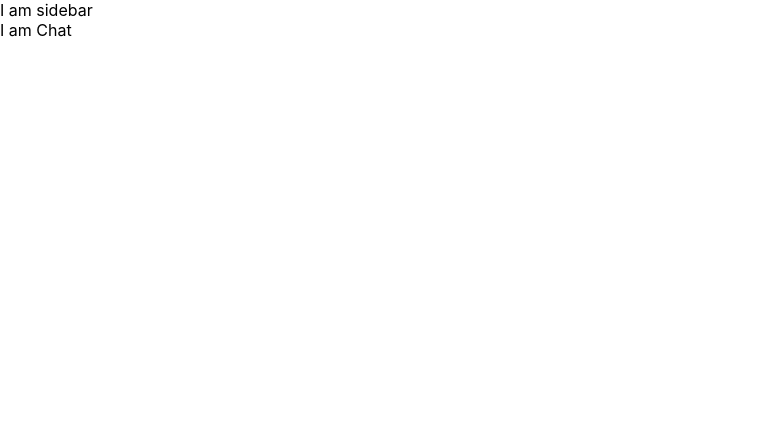
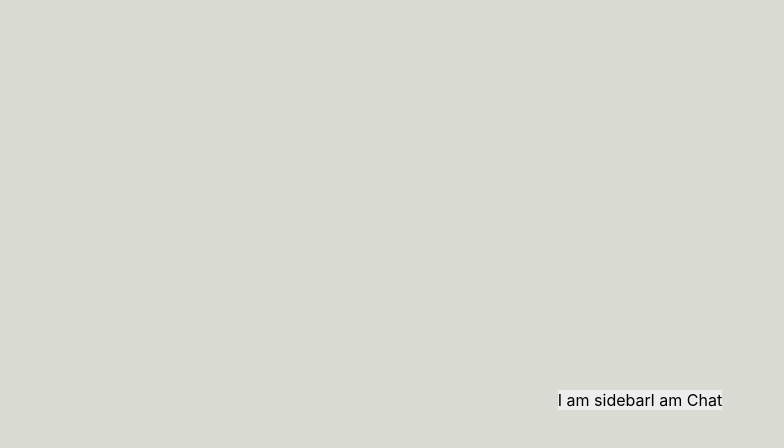
Before and after one commit to aniruddhparwal/whatsapp-clone, a React (Create React App) app: page / in a window 1280 px wide. Shown: the top 448 px of the page, without its empty margins (0-784 px from the left). Built offline with nearby package versions, Linux system fonts and the light colour scheme.

Commit message:
app body setup

```diff
--- a/src/App.js
+++ b/src/App.js
@@ -6,8 +6,10 @@ import './CSS/style.css';
 function App() {
   return (
     <div className="app">
-      <Sidebar />
-      <Chat />
+      <div className="app__body">
+        <Sidebar />
+        <Chat />
+      </div>
     </div>
   );
 }
--- /dev/null
+++ b/src/CSS/_app.scss
@@ -0,0 +1,11 @@
+.app{
+    display: grid;
+    place-items: center;
+    height: 100vh;
+    background-color:#dadbd3;
+}
+
+.app__body{
+    display: flex;
+    background-color: #ededed;
+}
--- a/src/CSS/style.css
+++ b/src/CSS/style.css
@@ -1 +1,15 @@
-/* No CSS *//*# sourceMappingURL=style.css.map */
+.app {
+  display: -ms-grid;
+  display: grid;
+  place-items: center;
+  height: 100vh;
+  background-color: #dadbd3;
+}
+
+.app__body {
+  display: -webkit-box;
+  display: -ms-flexbox;
+  display: flex;
+  background-color: #ededed;
+}
+/*# sourceMappingURL=style.css.map */
--- a/src/CSS/style.scss
+++ b/src/CSS/style.scss
@@ -1,2 +1,3 @@
-@import 'sidebar'
-@import 'chat'
+@import 'sidebar';
+@import 'chat';
+@import 'app'
```
Also changed, not shown: 1 other file (tests, documents, lock files or other folders).
